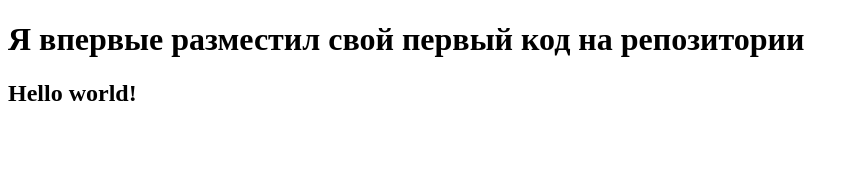
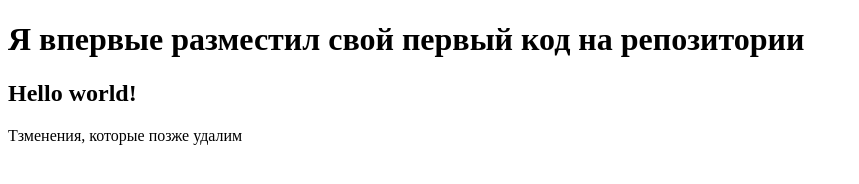
Before and after one commit to Sattling/new-repo, a plain HTML site: page index.html in a window 1280 px wide. Shown: the whole page, without its empty margins (0-859 px from the left). Drawn offline with Linux system fonts and the light colour scheme.

Commit message:
wrong changes

```diff
--- a/index.html
+++ b/index.html
@@ -9,5 +9,6 @@
 <body>
     <h1>Я впервые разместил свой первый код на репозитории</h1>
     <h2>Hello world!</h2>
+    <p>Тзменения, которые позже удалим</p>
 </body>
 </html>
```
